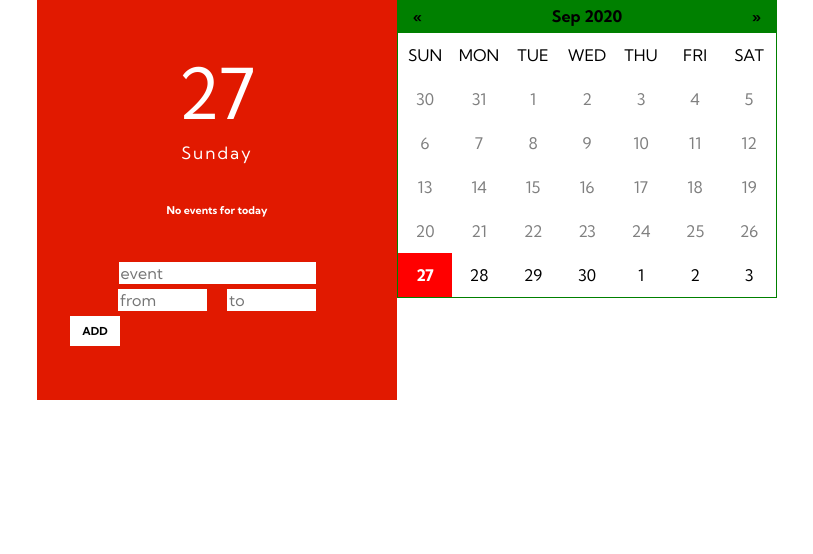
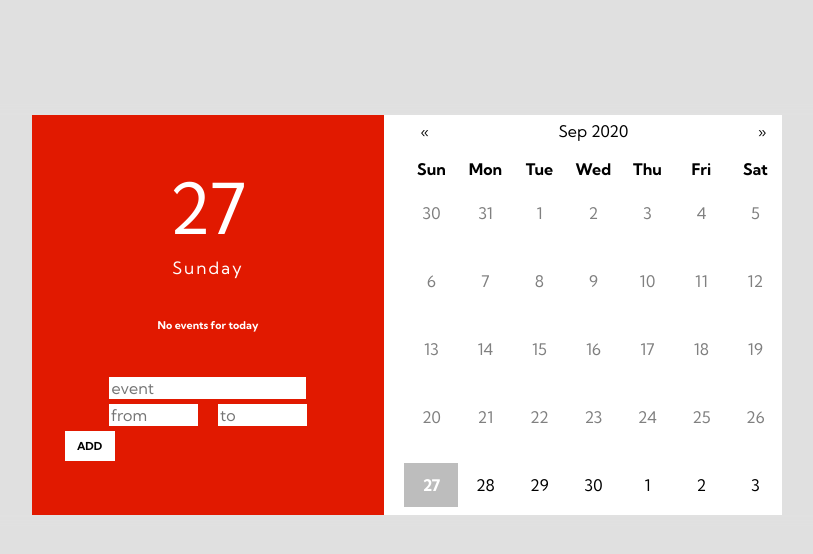
Before and after one commit to Muh-Hasan/Calendar-React, a React (Create React App) app: page / in a window 1280 px wide. Shown: the top 554 px of the page, without its empty margins (233-1046 px from the left). Built offline with nearby package versions, Linux system fonts and the light colour scheme.

Commit message:
finally done

```diff
--- a/src/App.css
+++ b/src/App.css
@@ -3,31 +3,24 @@
   font-family: "Kumbh Sans", sans-serif;
   margin: 0;
 }
+body {
+  background-color: #e0e0e0;
+}
 .calendar {
+  background-color: white;
   box-sizing: border-box;
   font-size: 1rem;
+  padding-left: 20px;
 }
 
 .calendar .header {
-  background-color: green;
-  text-align: center;
-  min-height: 2rem;
   line-height: 2rem;
-  color: black;
-  font-weight: 700;
   display: flex;
 }
 
 .calendar .day-names {
   display: flex;
   flex-wrap: wrap;
-  max-width: 1000px;
-  margin: 0 auto;
-  align-items: center;
-}
-
-.calendar .body {
-  border: 1px solid green;
 }
 
 .calendar .header .previous {
@@ -43,29 +36,20 @@
 }
 
 .calendar .week {
-  background-color: white;
   width: calc(100% / 7);
-  height: 44px;
   line-height: 44px;
   text-align: center;
-  text-transform: uppercase;
-  color: var(--black);
-  font-weight: 400;
+  font-weight: 700;
 }
 .calendar .week div {
   width: 100%;
 }
 
 .calendar .day {
-  position: relative;
+  cursor: pointer;
   width: calc(100% / 7);
-  height: 44px;
+  height: 68px;
   display: inline-block;
-  background-color: white;
-  padding: 0;
-  margin: 0;
-  box-sizing: border-box;
-  z-index: 1;
   text-align: center;
 }
 
@@ -74,7 +58,6 @@
   height: 44px;
   position: relative;
   color: black;
-  z-index: 100;
   line-height: 44px;
 }
 
@@ -83,14 +66,15 @@
 }
 
 .calendar .day div.selected {
-  background-color: red;
+  background-color: #bdbdbd;
   color: white;
   font-weight: bold;
-  cursor: pointer;
 }
 
 .calendar .day div.today {
-  background-color: grey;
+  color: white;
+  background-color: #e11900;
+  font-weight: bold;
 }
 
 .display-both {
@@ -98,11 +82,12 @@
   align-content: center;
   justify-content: center;
   height: 400px;
+  margin-top: 115px;
+  box-shadow: 0 0 10px #e0e0e0;
 }
 
 .edit-box {
   text-align: center;
-  /* width: 300px; */
   flex: 0.4;
   background-color: #e11900;
   color: white;
@@ -188,3 +173,11 @@
   margin-left: 33px;
   text-align: left;
 }
+@media (max-width: 650px) {
+  .edit-box {
+    flex: 1;
+  }
+  .calendar {
+    flex: 1;
+  }
+}
```
